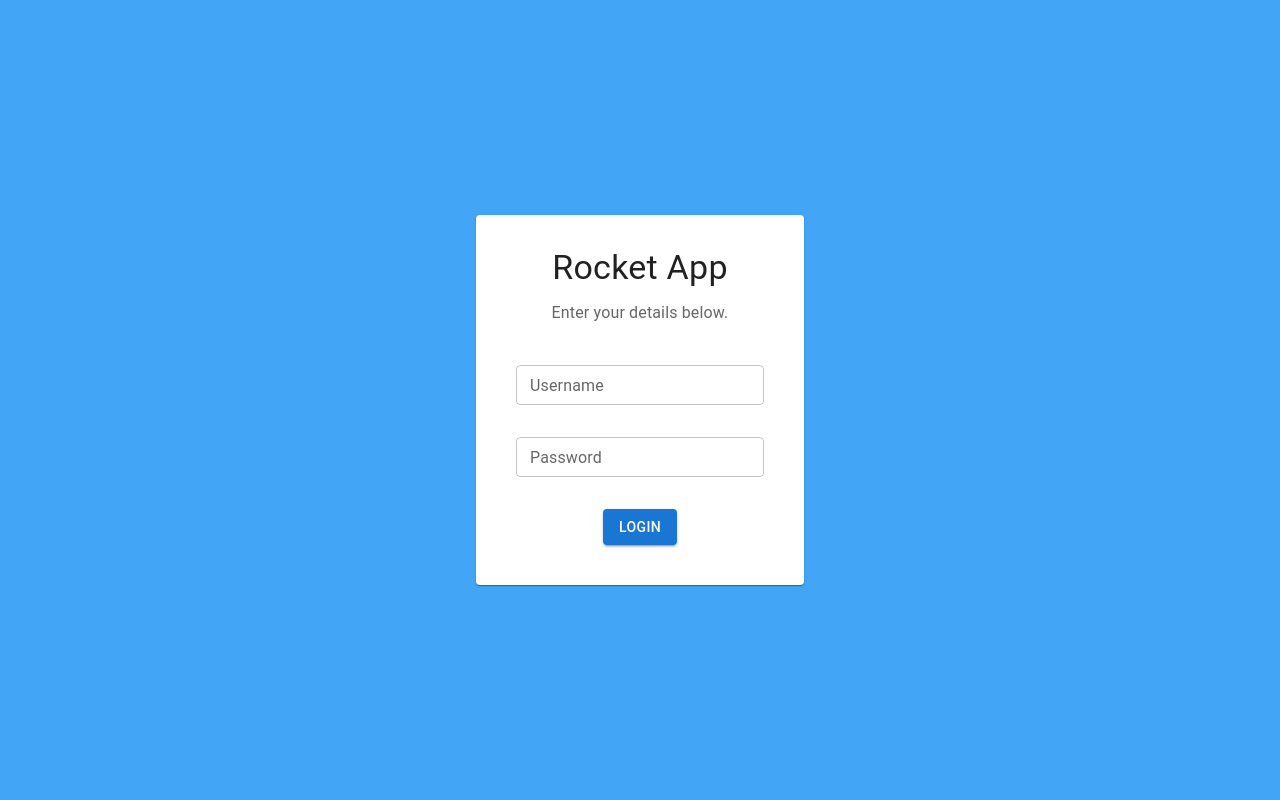
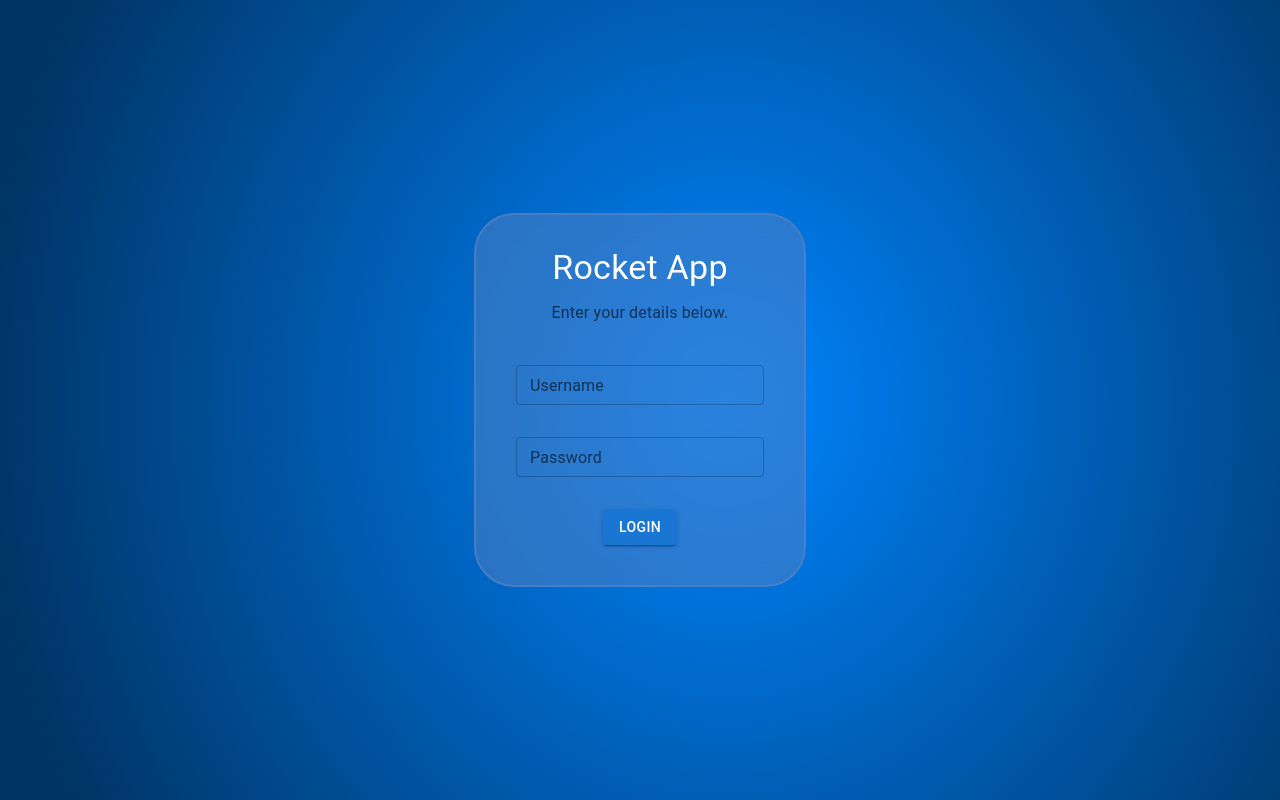
Before and after one commit to g-yz/dashrock_web, a React (Create React App) app: page /about in a window 1280 px wide. Built offline with nearby package versions, Linux system fonts and the light colour scheme; no server answers.

Commit message:
change styles

```diff
--- a/src/App.css
+++ b/src/App.css
@@ -40,5 +40,5 @@
 .content {
   min-height: 100vh;
   width: 100vw;
-  background: #b1bfca;
+  background: radial-gradient(58.43% 103.88% at 56.74% 50%, #0085ff 0%, #003465 100%);
 }
--- a/src/features/auth/Login.module.css
+++ b/src/features/auth/Login.module.css
@@ -5,3 +5,6 @@
   justify-content: center;
   gap: 2rem;
 }
+.input {
+  background: white;
+}
--- a/src/pages/Login.jsx
+++ b/src/pages/Login.jsx
@@ -1,22 +1,25 @@
 import LoginForm from '../features/auth/LoginForm';
+import styles from './Login.module.css';
 import { Box, Card, Stack, Typography } from '@mui/material';
 
 export default function Login() {
   return (
-    <Box display="flex" justifyContent="center" alignItems="center" bgcolor="primary.light" minHeight="100vh">
-      <Card>
-        <Box p={4} >
+    <Box display="flex" justifyContent="center" alignItems="center" minHeight="100vh">
+      <div className={styles.wrapper}>
+        <Box p={4} sx={{ color: 'text.secondary' }}>
           <Stack direction="row" alignItems="center" sx={{ mb: 4 }}>
-            <Box sx={{ flexGrow: 1 }}  >
-              <Typography variant="h4" gutterBottom align="center">
+            <Box sx={{ flexGrow: 1 }}>
+              <Typography variant="h4" gutterBottom align="center" color="white">
                 Rocket App
               </Typography>
-              <Typography sx={{ color: 'text.secondary' }} align="center">Enter your details below.</Typography>
+              <Typography sx={{ color: 'text.secondary' }} align="center">
+                Enter your details below.
+              </Typography>
             </Box>
           </Stack>
           <LoginForm />
         </Box>
-      </Card>
+      </div>
     </Box>
   );
 }
--- /dev/null
+++ b/src/pages/Login.module.css
@@ -0,0 +1,8 @@
+.wrapper {
+  background: rgba(88, 130, 193, 0.48);
+  backdrop-filter: blur(12.5px);
+  /* Note: backdrop-filter has minimal browser support */
+
+  border-radius: 40px;
+  border: 2px solid rgba(88, 130, 193, 0.68);
+}
```
